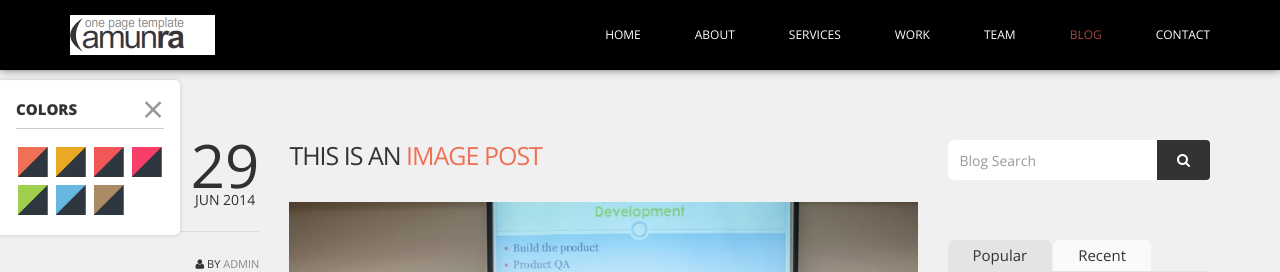
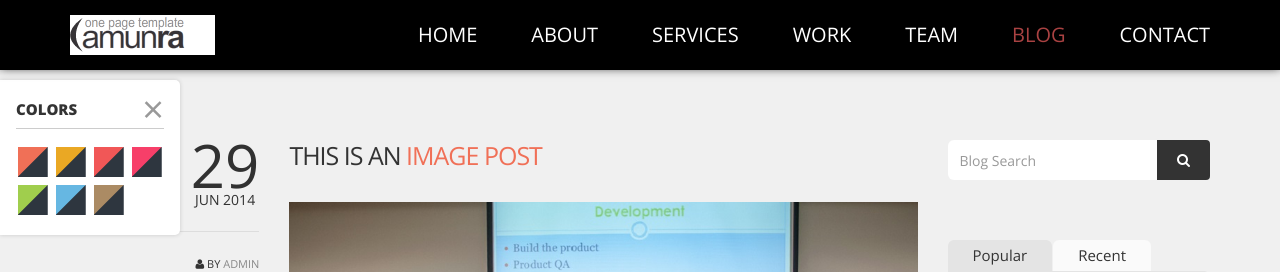
Before and after one commit to therealzac/MillenniumPerfumes, a PHP site: page /blog.html in a window 1280 px wide. Shown: the top 272 px of the page. Run offline with PHP 8.4, Linux system fonts and the light colour scheme.

Commit message:
navbar font larger

```diff
--- a/assets/css/layout.css
+++ b/assets/css/layout.css
@@ -275,8 +275,8 @@ a.up:hover {
 	#header .navbar-inverse .navbar-nav>li>a {
 		color:white;
 		text-transform: uppercase;
-		font-size:12px;
-		font-weight: 400;
+		font-size:20px;
+		font-weight: 100;
 		padding-left:28px;
 		padding-right:26px;
 	}
--- a/index.html
+++ b/index.html
@@ -9,7 +9,7 @@
 
 		<!-- WEB FONTS -->
 		<link href="https://fonts.googleapis.com/css?family=Open+Sans:300,400,600,800" rel="stylesheet" type="text/css" />
-		<link rel='shortcut icon' href='/favicon.ico' type='image/x-icon'/ >
+		<link rel='shortcut icon' href='/favicon.ico' type='image/x-icon'/>
 
 		<!-- CORE CSS -->
 		<link href="assets/plugins/bootstrap/css/bootstrap.min.css" rel="stylesheet" type="text/css" />
@@ -245,7 +245,7 @@
 		<footer style="background: #f0f0f0; height: 10px;">
 
 			<p style="background: #f0f0f0; font-weight: 300; color: black"><!-- class="alternate" -->
-				Millennium Perfumes LLC &bull; 2016 &bull; All Rights Reserved
+				Millennium Perfumes LLC &bull; 2017 &bull; All Rights Reserved
 			</p>
 
 			<div class="socials">
```
